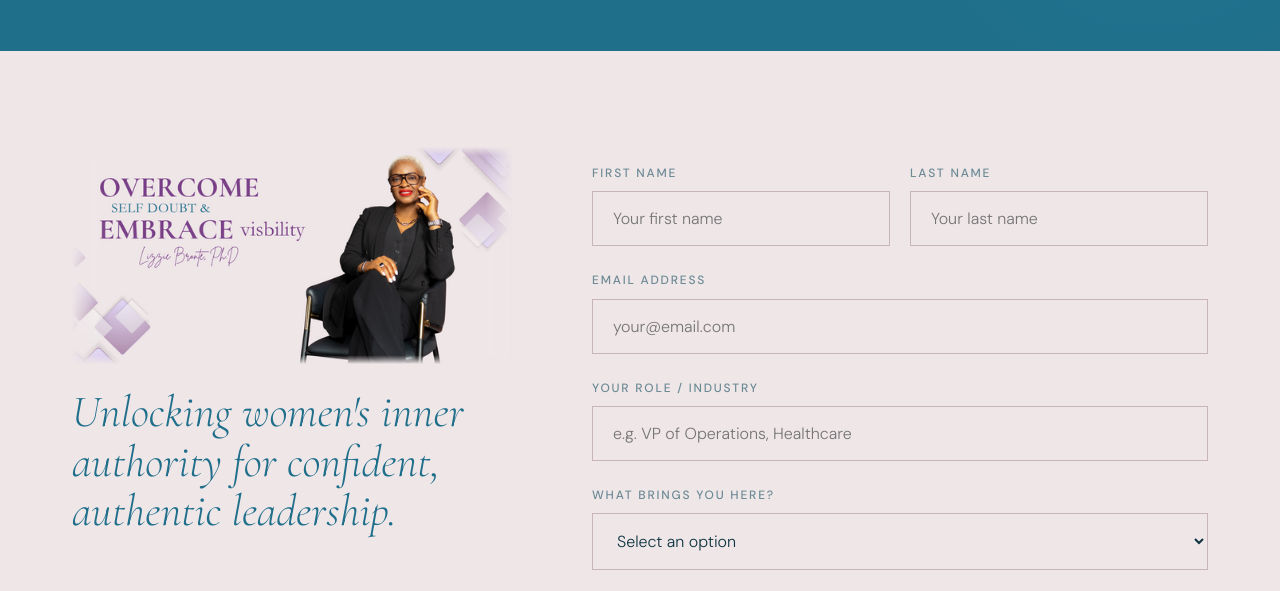
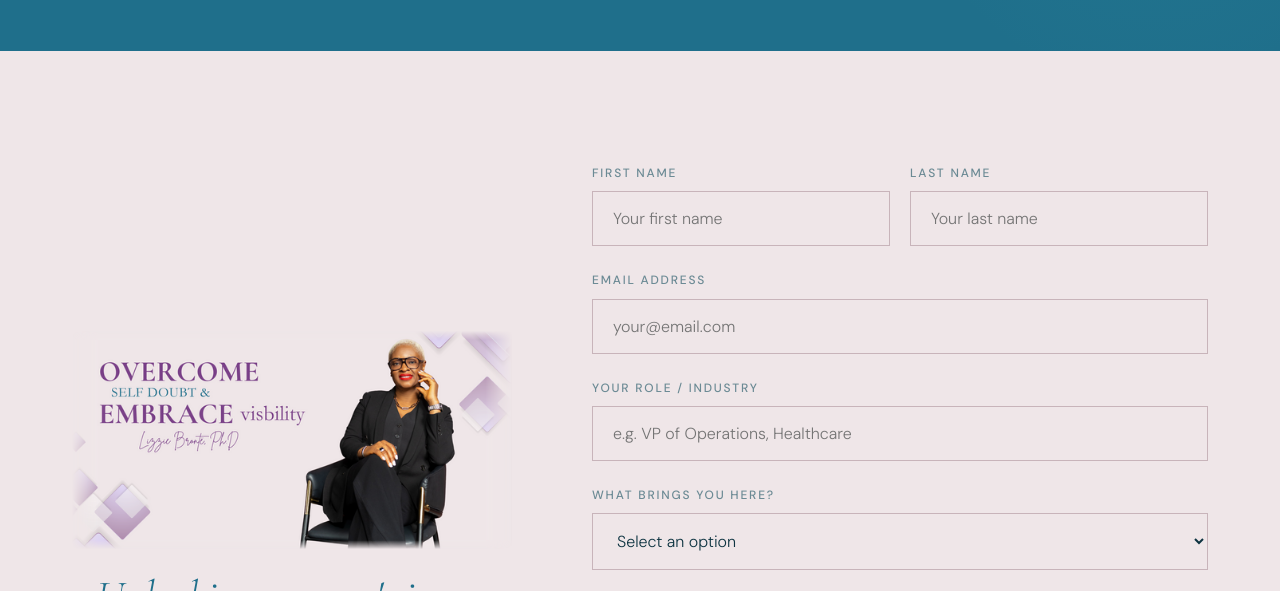
Before and after one commit to vibecodeta4/lizzie-bronte, an Eleventy site: page contact.html in a window 1280 px wide. Shown: the part 282-873 px from the top of the page. Built offline with nearby package versions, Linux system fonts and the light colour scheme; Eleventy itself is replaced by a stand-in of ours; files that its build step writes are made by us from their sources.

Commit message:
Center contact photo and tagline vertically and horizontally

```diff
--- a/css/contact.css
+++ b/css/contact.css
@@ -6,7 +6,8 @@
 .page-hero__title { font-family: var(--font-display); font-size: clamp(3rem, 6vw, 6rem); font-weight: var(--weight-light); color: var(--color-white); line-height: 1.0; letter-spacing: var(--tracking-tight); opacity: 0; animation: fadeUp 0.7s ease 0.25s forwards; }
 .page-hero__title em { font-style: italic; color: var(--color-soft-lavender); }
 .contact-section { background-color: var(--color-ivory); padding-block: var(--space-24); }
-.contact-section__inner { max-width: var(--container-max); margin-inline: auto; padding-inline: var(--space-8); display: grid; grid-template-columns: 5fr 7fr; gap: var(--space-20); align-items: start; }
+.contact-section__inner { max-width: var(--container-max); margin-inline: auto; padding-inline: var(--space-8); display: grid; grid-template-columns: 5fr 7fr; gap: var(--space-20); align-items: center; }
+.contact-info { text-align: center; }
 .contact-info .eyebrow { margin-bottom: var(--space-5); }
 .contact-info__title { font-family: var(--font-display); font-size: clamp(2rem, 3.5vw, 3.5rem); font-weight: var(--weight-light); color: var(--color-deep-purple); line-height: 1.1; margin-bottom: var(--space-8); margin-top: var(--space-5); }
 .contact-photo {
```
